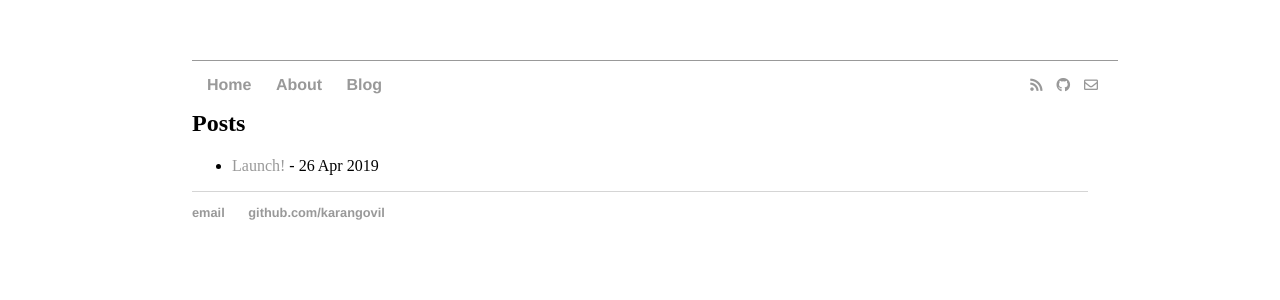
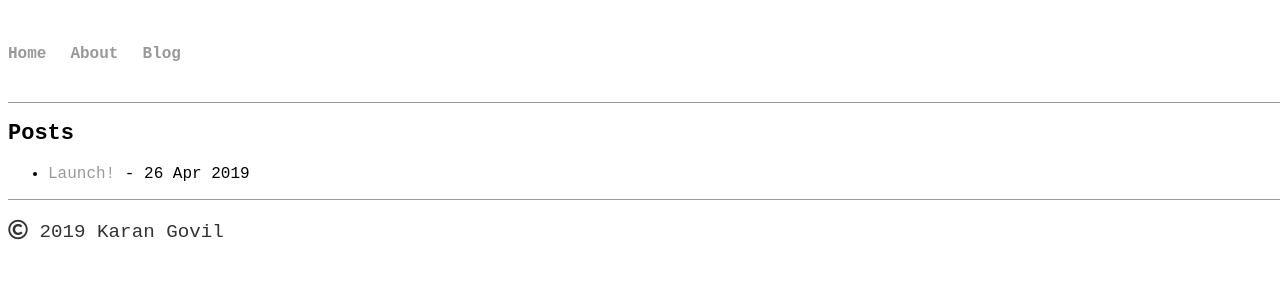
Before and after one commit to karangovil/karangovil.github.io, a Jekyll site: the page built from index.html, in a window 1280 px wide. Shown: the top 300 px of the page. Built offline with Jekyll 4.4.1, drawn with Linux system fonts in a browser that asks for light colours; nearby versions of some CDN libraries.

Commit message:
update css

```diff
--- a/_layouts/default.html
+++ b/_layouts/default.html
@@ -8,8 +8,8 @@
 			<link rel="stylesheet" type="text/css" href="/css/main.css">
 		</head>
 		<body>
-			<div class="outerwrapper">
-				<div class="innerwrapper">
+			<div class="bodywrapper">
+				<div class="row1wrapper">
 					<div class="row1col1">
 						<nav>
 				    		<ul>
@@ -21,23 +21,22 @@
 					</div><!-- /row1col1 -->
 					<div class="row1col2">
 						<ul class="icons">
-							<li><i class="fas fa-rss"></i></li>
-							<li><i class="fab fa-github"></i></li>
-							<li><i class="far fa-envelope"></i></li>
+							<li><a href="https://github.com/karangovil"><i class="fab fa-github"></i></a></li>
+							<li><a href="mailto:karangovil@gmail.com"><i class="far fa-envelope"></i></a></li>
+							<li><a href="/feed.xml"><i class="fas fa-rss"></i></a></li>
 						</ul>
 					</div><!-- /row1col2 -->
-				</div><!-- /innerwrapper -->
-			</div><!-- /outerwrapper -->
-			<div class="container">
+					<div class="clearboth"></div>
+				</div><!-- /row1wrapper -->
 
-			{{ content }}
+				<div class="container">
 
-			</div><!-- /.container -->
-			<footer>
-	    		<ul>
-	        		<li><a href="mailto:karangovil@gmail.com">email</a></li>
-	        		<li><a href="https://github.com/karangovil">github.com/karangovil</a></li>
-				</ul>
-			</footer>
+				{{ content }}
+
+				</div><!-- /container -->
+				<footer>
+		        	<p><i class="far fa-copyright"></i> 2019 Karan Govil</p>
+				</footer>
+			</div><!-- /bodywrapper -->
 		</body>
 	</html>
--- a/css/main.css
+++ b/css/main.css
@@ -1,18 +1,17 @@
-body {
-    margin: 60px auto;
-    width: 70%;
-}
+
+
 
 /* Layout */
 
-.outerwrapper {
-    width: 100%;
-    padding: 0 15px;
-    border-bottom: #999 solid 1px;
+.bodywrapper {
+    width: 1400px;
+    margin: 0 auto;
 }
 
-.innerwrapper {
-    max-width: 1400px;
+.row1wrapper {
+    width: 100%;
+    border-bottom: #999 solid 1px;
+    padding: 20px 0;
 }
 
 .row1col1 {
@@ -25,6 +24,40 @@
     float: right;
 }
 
+
+/* Styles */
+
+.clearboth {
+    clear: both;
+}
+
+h1, h2, h3, h4, p, li, a {
+    font-family: "Courier New",Courier,monospace;
+}
+
+h1 {
+    font-size: 26px;
+}
+
+h2 {
+    font-size: 22px;
+}
+
+a {
+    text-decoration: none;
+    color: #999;
+}
+
+a:hover {
+    text-decoration: underline;
+}
+
+p {
+    font-size: 1.5em;
+    line-height: 1.4em;
+    color: #333;
+}
+
 .icons {
     float: right;
 }
@@ -35,39 +68,23 @@
 }
 
 .icons li i {
-    font-size: 14px;
+    font-size: 20px;
     color: #999;
 }
 
-
-nav ul, footer ul {
-    font-family:'Helvetica', 'Arial', 'Sans-Serif';
+nav ul{
     padding: 0px;
     list-style: none;
     font-weight: bold;
 }
-nav ul li, footer ul li {
+
+nav ul li {
     display: inline;
     margin-right: 20px;
 }
-a {
-    text-decoration: none;
-    color: #999;
-}
-a:hover {
-    text-decoration: underline;
-}
-h1 {
-    font-size: 3em;
-    font-family:'Helvetica', 'Arial', 'Sans-Serif';
-}
-p {
-    font-size: 1.5em;
-    line-height: 1.4em;
-    color: #333;
-}
+
 footer {
-    border-top: 1px solid #d5d5d5;
+    border-top: 1px solid #999;
     font-size: .8em;
 }
 
@@ -79,3 +96,7 @@
 ul.posts li {
     list-style: none;
 }
+
+footer p i {
+    font-size: 20px;
+}
```
